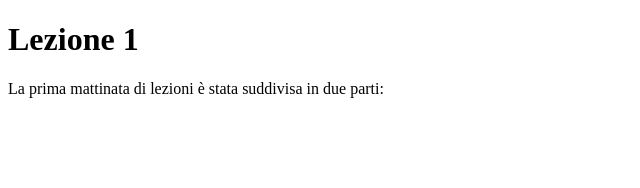
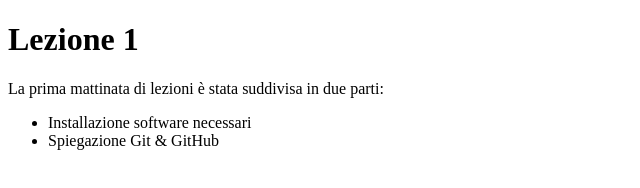
Before and after one commit to giuliogallo94/htmlcss-hello, a plain HTML site: page index.html in a window 1280 px wide. Shown: the whole page, without its empty margins (0-640 px from the left). Drawn offline with Linux system fonts and the light colour scheme.

Commit message:
add: ul & li in body

```diff
--- a/index.html
+++ b/index.html
@@ -8,5 +8,10 @@
 <body>
     <h1>Lezione 1</h1>
         <p>La prima mattinata di lezioni è stata suddivisa in due parti:</p>
+
+        <ul>
+        <li>Installazione software necessari</li>
+        <li>Spiegazione Git & GitHub</li>
+      </ul>
 </body>
 </html>
```
